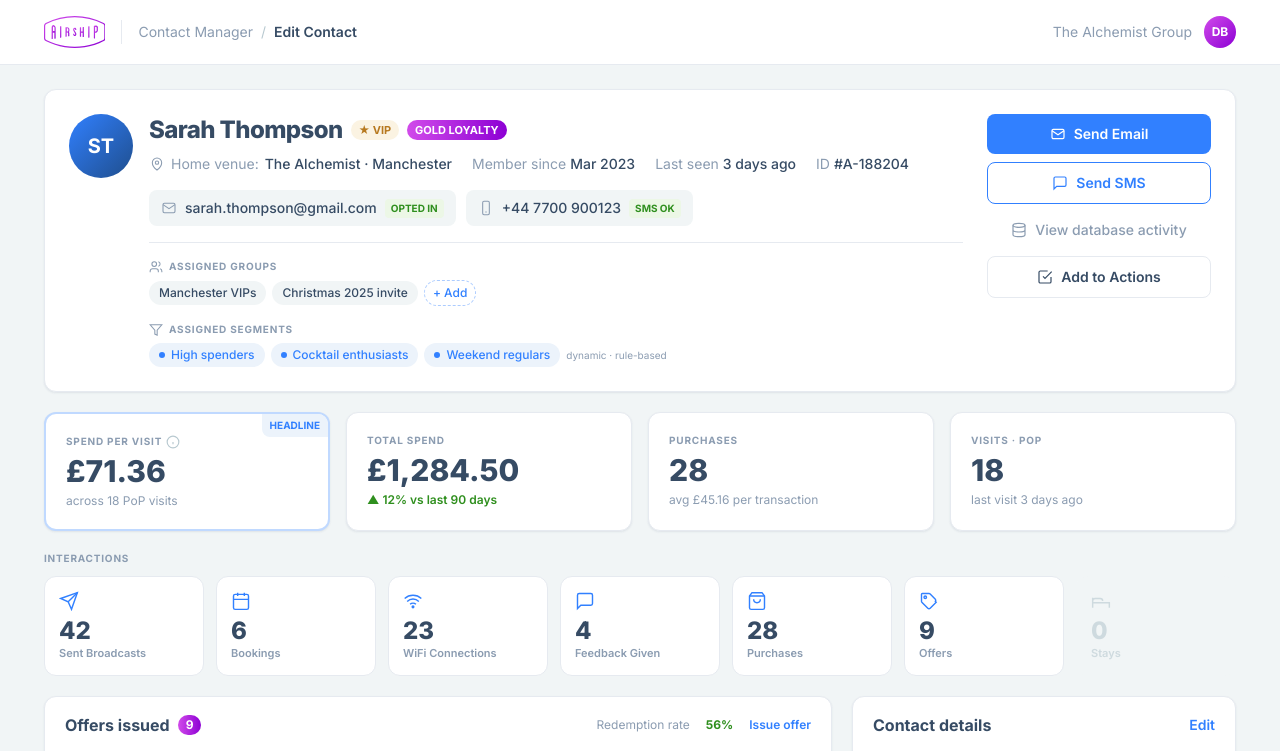
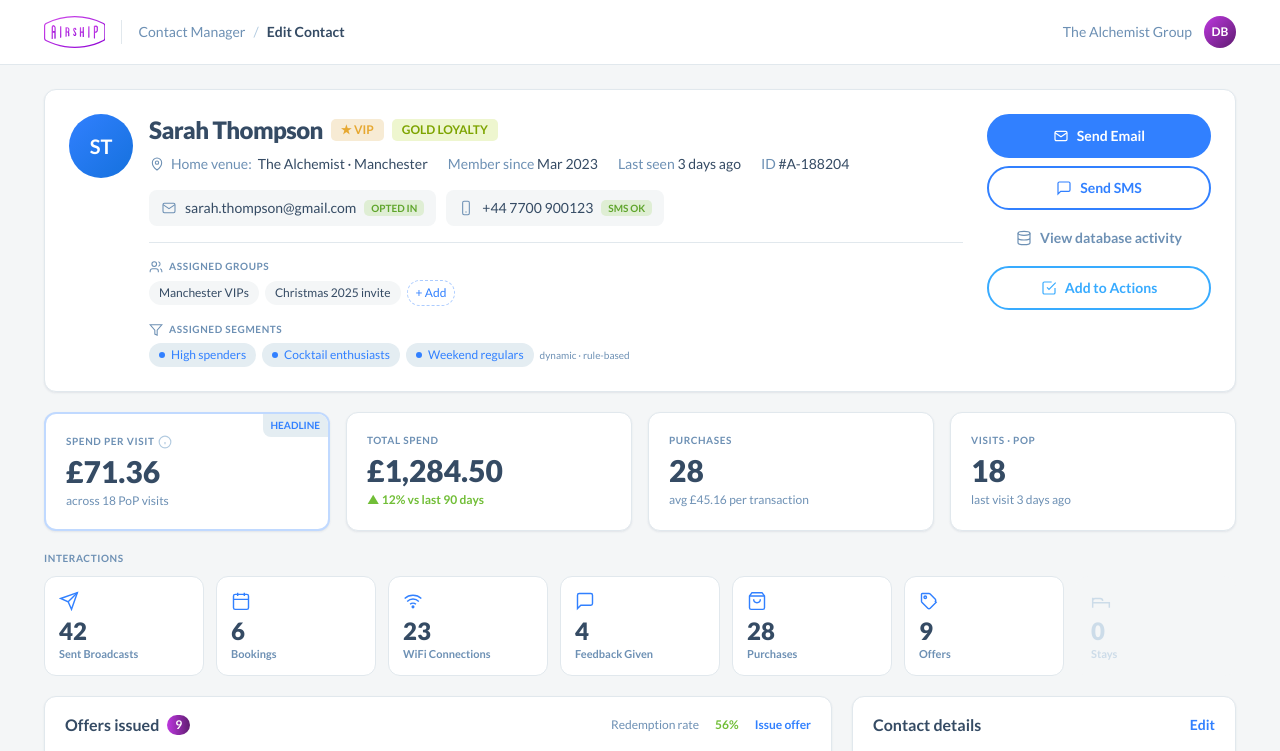
Before and after one commit to danbrookman-blip/airship-contact-profile, a plain HTML site: page index.html in a window 1280 px wide. Shown: the top 751 px of the page. Drawn offline with nearby package versions, Linux system fonts and the light colour scheme.

Commit message:
Rework on the Airship Design System
Re-skin to genuine DS tokens (Lato, #354B64 ink, #3180FF brand,
Atmosphere pastel badges) and DS components: pill buttons (solid
primary, 2px outline secondary) and soft-fill status badges.
Non-destructive — preserves notes, custom fields, prefs, activity,
resend. Tokens sourced from toggle-components-library sass.

Co-Authored-By: Claude Opus 4.8 <noreply@anthropic.com>

```diff
--- a/index.html
+++ b/index.html
@@ -10,24 +10,27 @@
       theme: {
         extend: {
           colors: {
-            ink: '#364B64',          // pickled-bluewood — primary text
-            muted: '#8B9CB1',        // labels / secondary
-            faint: '#B8C9D0',        // metallic-silver — disabled
-            brand: '#3180ff',        // Airship action blue
-            'brand-dark': '#1F4E8D',
-            'brand-soft': '#ECF3FB',
-            line: '#E6EAF0',
-            canvas: '#F1F5F6',       // catskill-white app bg
-            'pos-green': '#2F8F1E',
-            'pos-green-bg': '#ECF7E6',
-            'neg-red': '#B33A3B',
-            'amber': '#B7791F',
-            'amber-bg': '#FBF3E2',
-            'plum': '#8d00d4',
-            'plum-light': '#d14bea',
+            ink: '#354B64',          // DS dark-blue — headers & primary text
+            muted: '#6D90B4',        // DS slate — labels / secondary
+            faint: '#B3CBE0',        // DS inactive-grey — disabled / zero
+            brand: '#3180FF',        // DS primary blue
+            'brand-dark': '#1571DD', // DS primary hover
+            'brand-soft': '#E4EDF2', // DS atmosphere neutral fill
+            'light-blue': '#38ABFF', // DS neutral button
+            line: '#E1E8ED',
+            canvas: '#F4F6F7',       // DS off-grey app background
+            'pos-green': '#71BE37',  // DS success
+            'pos-green-bg': '#DFEED4',
+            'neg-red': '#D8000C',
+            'neg-red-bg': '#FDE9E9',
+            'amber': '#E6A831',
+            'amber-bg': '#F7EBD4',
+            'plum': '#5F1C70',       // DS Airship gradient end
+            'plum-light': '#BD38DF', // DS Airship gradient start
+            'loyalty': '#7DA400',    // DS loyalty booster green
           },
           fontFamily: {
-            sans: ['Inter', 'system-ui', '-apple-system', 'Segoe UI', 'Roboto', 'sans-serif'],
+            sans: ['Lato', 'system-ui', '-apple-system', 'Segoe UI', 'Roboto', 'sans-serif'],
           },
           boxShadow: {
             card: '0 1px 2px rgba(54,75,100,.06), 0 1px 3px rgba(54,75,100,.04)',
@@ -38,10 +41,35 @@
     }
   </script>
   <link rel="preconnect" href="https://fonts.googleapis.com">
-  <link href="https://fonts.googleapis.com/css2?family=Inter:wght@400;500;600;700;800&display=swap" rel="stylesheet">
+  <link rel="preconnect" href="https://fonts.gstatic.com" crossorigin>
+  <link href="https://fonts.googleapis.com/css2?family=Lato:wght@300;400;700;900&display=swap" rel="stylesheet">
   <style>
-    body { background: #F1F5F6; }
-    .eyebrow { font-size: 10px; font-weight: 700; letter-spacing: .08em; text-transform: uppercase; color: #8B9CB1; }
+    body { background: #F4F6F7; }
+    .eyebrow { font-size: 10px; font-weight: 700; letter-spacing: .06em; text-transform: uppercase; color: #6D90B4; }
+
+    /* ---- Airship Design System: buttons (pill, Lato, 2px outline) ---- */
+    .asbtn { font-family: 'Lato', sans-serif; font-weight: 700; border-radius: 9999px; cursor: pointer;
+             transition: box-shadow .3s, transform .3s, background-color .3s, color .3s; box-sizing: border-box; }
+    .asbtn--primary { background: #3180FF; color: #fff; border: 2px solid #3180FF; }
+    .asbtn--primary:hover { background: #1571DD; border-color: #1571DD; transform: translateY(-2px); box-shadow: 0 10px 30px -10px #2cc1ff; }
+    .asbtn--outline { background: #fff; color: #3180FF; border: 2px solid #3180FF; }
+    .asbtn--outline:hover { background: rgba(49,128,255,.08); }
+    .asbtn--neutral { background: #fff; color: #38ABFF; border: 2px solid #38ABFF; }
+    .asbtn--neutral:hover { background: rgba(56,171,255,.10); }
+    .asbtn--ghost { background: transparent; color: #6D90B4; border: 2px solid transparent; }
+    .asbtn--ghost:hover { color: #354B64; background: #EDF1F4; }
+
+    /* ---- Airship Design System: Atmosphere badges (soft pastel) ---- */
+    .asbadge { display: inline-flex; align-items: center; gap: .3rem; font-family: 'Lato', sans-serif;
+               font-size: 12px; font-weight: 700; padding: 4px 10px; border-radius: 5px; line-height: 1.2; white-space: nowrap; }
+    .asbadge--sm { font-size: 10px; padding: 2px 7px; }
+    .asbadge--neutral  { background: #E4EDF2; color: #38ABFF; }
+    .asbadge--confirm  { background: #DFEED4; color: #5FA52C; }
+    .asbadge--warning  { background: #F7EBD4; color: #E6A831; }
+    .asbadge--abort    { background: #FDE9E9; color: #D8000C; }
+    .asbadge--inactive { background: #E4EDF2; color: rgba(53,75,100,.5); }
+    .asbadge--loyalty  { background: #EEF6CF; color: #7DA400; }
+    .asbadge--airship  { background: linear-gradient(112deg,#BD38DF 0%,#5F1C70 100%); color: #fff; }
     .toast-in { animation: toastIn .25s cubic-bezier(.34,1.56,.64,1) both; }
     @keyframes toastIn { from { opacity:0; transform: translateY(12px) scale(.96);} to {opacity:1; transform:none;} }
     .modal-card { animation: modalIn .22s cubic-bezier(.34,1.4,.64,1) both; }
@@ -94,8 +122,8 @@
           <div class="min-w-0">
             <div class="flex items-center gap-2 flex-wrap">
               <h1 class="text-2xl font-extrabold tracking-tight">Sarah Thompson</h1>
-              <span class="inline-flex items-center gap-1 text-[11px] font-bold px-2 py-0.5 rounded-full bg-amber-bg text-amber">★ VIP</span>
-              <span class="inline-flex items-center gap-1 text-[11px] font-bold px-2 py-0.5 rounded-full text-white bg-gradient-to-r from-plum-light to-plum">GOLD LOYALTY</span>
+              <span class="asbadge asbadge--warning">★ VIP</span>
+              <span class="asbadge asbadge--loyalty">GOLD LOYALTY</span>
             </div>
             <div class="mt-2 flex flex-wrap items-center gap-x-5 gap-y-1 text-sm text-muted">
               <span class="flex items-center gap-1.5">
@@ -112,12 +140,12 @@
               <div class="flex items-center gap-2 bg-canvas rounded-lg px-3 py-2">
                 <svg class="w-4 h-4 text-muted" fill="none" stroke="currentColor" stroke-width="1.6" viewBox="0 0 24 24"><rect x="3" y="5" width="18" height="14" rx="2"/><path d="m3 7 9 6 9-6"/></svg>
                 <span class="text-sm font-medium">sarah.thompson@gmail.com</span>
-                <span class="text-[10px] font-bold px-1.5 py-0.5 rounded bg-pos-green-bg text-pos-green">OPTED IN</span>
+                <span class="asbadge asbadge--sm asbadge--confirm">OPTED IN</span>
               </div>
               <div class="flex items-center gap-2 bg-canvas rounded-lg px-3 py-2">
                 <svg class="w-4 h-4 text-muted" fill="none" stroke="currentColor" stroke-width="1.6" viewBox="0 0 24 24"><rect x="7" y="2" width="10" height="20" rx="2"/><path d="M11 18h2"/></svg>
                 <span class="text-sm font-medium">+44 7700 900123</span>
-                <span class="text-[10px] font-bold px-1.5 py-0.5 rounded bg-pos-green-bg text-pos-green">SMS OK</span>
+                <span class="asbadge asbadge--sm asbadge--confirm">SMS OK</span>
               </div>
             </div>
 
@@ -152,19 +180,19 @@
 
         <!-- primary comms actions -->
         <div class="flex flex-col gap-2 lg:w-56 shrink-0">
-          <button onclick="openModal('email')" class="w-full inline-flex items-center justify-center gap-2 bg-brand hover:bg-brand-dark text-white font-semibold text-sm rounded-lg px-4 py-2.5 transition">
+          <button onclick="openModal('email')" class="asbtn asbtn--primary w-full inline-flex items-center justify-center gap-2 text-sm px-4 py-2.5">
             <svg class="w-4 h-4" fill="none" stroke="currentColor" stroke-width="1.8" viewBox="0 0 24 24"><rect x="3" y="5" width="18" height="14" rx="2"/><path d="m3 7 9 6 9-6"/></svg>
             Send Email
           </button>
-          <button onclick="openModal('sms')" class="w-full inline-flex items-center justify-center gap-2 bg-white hover:bg-canvas text-brand border border-brand font-semibold text-sm rounded-lg px-4 py-2.5 transition">
+          <button onclick="openModal('sms')" class="asbtn asbtn--outline w-full inline-flex items-center justify-center gap-2 text-sm px-4 py-2.5">
             <svg class="w-4 h-4" fill="none" stroke="currentColor" stroke-width="1.8" viewBox="0 0 24 24"><path d="M21 15a2 2 0 0 1-2 2H7l-4 4V5a2 2 0 0 1 2-2h14a2 2 0 0 1 2 2Z"/></svg>
             Send SMS
           </button>
-          <button onclick="openModal('activity')" class="w-full inline-flex items-center justify-center gap-2 text-muted hover:text-ink text-sm font-medium rounded-lg px-4 py-2 transition">
+          <button onclick="openModal('activity')" class="asbtn asbtn--ghost w-full inline-flex items-center justify-center gap-2 text-sm px-4 py-2">
             <svg class="w-4 h-4" fill="none" stroke="currentColor" stroke-width="1.8" viewBox="0 0 24 24"><ellipse cx="12" cy="5" rx="9" ry="3"/><path d="M3 5v14a9 3 0 0 0 18 0V5M3 12a9 3 0 0 0 18 0"/></svg>
             View database activity
           </button>
-          <button onclick="toast('Added Sarah Thompson to Actions')" class="w-full inline-flex items-center justify-center gap-2 bg-white hover:bg-canvas text-ink border border-line font-semibold text-sm rounded-lg px-4 py-2.5 transition">
+          <button onclick="toast('Added Sarah Thompson to Actions')" class="asbtn asbtn--neutral w-full inline-flex items-center justify-center gap-2 text-sm px-4 py-2.5">
             <svg class="w-4 h-4" fill="none" stroke="currentColor" stroke-width="1.8" viewBox="0 0 24 24"><path d="M9 11l3 3L22 4"/><path d="M21 12v7a2 2 0 0 1-2 2H5a2 2 0 0 1-2-2V5a2 2 0 0 1 2-2h11"/></svg>
             Add to Actions
           </button>
@@ -359,7 +387,7 @@
             <textarea id="noteInput" rows="2" maxlength="500" oninput="noteCount()" placeholder="Add a note about Sarah…" class="w-full border border-line rounded-lg px-3 py-2 text-sm focus:border-brand focus:ring-1 focus:ring-brand outline-none resize-none"></textarea>
             <div class="flex items-center justify-between mt-1.5">
               <span class="text-xs text-muted"><span id="noteChars">0</span>/500</span>
-              <button onclick="addNote()" class="text-sm font-semibold bg-brand hover:bg-brand-dark text-white rounded-lg px-4 py-2">Add note</button>
+              <button onclick="addNote()" class="asbtn asbtn--primary text-sm px-5 py-2">Add note</button>
             </div>
           </div>
         </div>
@@ -367,7 +395,7 @@
       </div>
     </section>
 
-    <p class="text-center text-xs text-faint mt-8">Prototype · redesigned Contact Profile · brand-matched to Airship CRM. Mock data — actions are simulated.</p>
+    <p class="text-center text-xs text-faint mt-8">Prototype · redesigned Contact Profile · built on the Airship Design System (Lato · Atmosphere components). Mock data — actions are simulated.</p>
   </main>
 
   <!-- ============ MODALS ============ -->
@@ -396,8 +424,8 @@
         </div>
       </div>
       <div class="flex items-center justify-end gap-2 px-5 py-4 bg-canvas border-t border-line">
-        <button onclick="closeModal()" class="text-sm font-semibold text-muted hover:text-ink px-4 py-2">Cancel</button>
-        <button onclick="fakeSend('Email sent to Sarah Thompson')" class="text-sm font-semibold bg-brand hover:bg-brand-dark text-white rounded-lg px-4 py-2">Send email</button>
+        <button onclick="closeModal()" class="asbtn asbtn--ghost text-sm px-5 py-2">Cancel</button>
+        <button onclick="fakeSend('Email sent to Sarah Thompson')" class="asbtn asbtn--primary text-sm px-5 py-2">Send email</button>
       </div>
     </div>
     <!-- SMS -->
@@ -420,8 +448,8 @@
         </div>
       </div>
       <div class="flex items-center justify-end gap-2 px-5 py-4 bg-canvas border-t border-line">
-        <button onclick="closeModal()" class="text-sm font-semibold text-muted hover:text-ink px-4 py-2">Cancel</button>
-        <button onclick="fakeSend('SMS sent to +44 7700 900123')" class="text-sm font-semibold bg-brand hover:bg-brand-dark text-white rounded-lg px-4 py-2">Send SMS</button>
+        <button onclick="closeModal()" class="asbtn asbtn--ghost text-sm px-5 py-2">Cancel</button>
+        <button onclick="fakeSend('SMS sent to +44 7700 900123')" class="asbtn asbtn--primary text-sm px-5 py-2">Send SMS</button>
       </div>
     </div>
     <!-- Database activity -->
@@ -441,7 +469,7 @@
 
   <!-- toast -->
   <div id="toast" class="hidden fixed bottom-6 left-1/2 -translate-x-1/2 z-50 toast-in bg-ink text-white text-sm font-semibold px-5 py-3 rounded-xl shadow-pop flex items-center gap-2">
-    <svg class="w-5 h-5 text-kiwi" fill="none" stroke="#82ED5B" stroke-width="2.4" viewBox="0 0 24 24"><path d="m20 6-11 11-5-5"/></svg>
+    <svg class="w-5 h-5" fill="none" stroke="#71BE37" stroke-width="2.4" viewBox="0 0 24 24"><path d="m20 6-11 11-5-5"/></svg>
     <span id="toastMsg"></span>
   </div>
 
@@ -483,9 +511,9 @@
 
     // ---- Offers issued ----
     const STATUS = {
-      redeemed: 'bg-pos-green-bg text-pos-green',
-      active:   'bg-brand-soft text-brand',
-      expired:  'bg-canvas text-muted',
+      redeemed: 'asbadge asbadge--confirm asbadge--sm',
+      active:   'asbadge asbadge--neutral asbadge--sm',
+      expired:  'asbadge asbadge--inactive asbadge--sm',
     };
     const OFFERS = [
       { name: '2-4-1 Cocktails',        issued: '12 May 2026', expires: '12 Jun 2026', value: '£18.00', status: 'active' },
@@ -500,7 +528,7 @@
         <td class="px-3 py-3 text-muted">${o.issued}</td>
         <td class="px-3 py-3 text-muted">${o.expires}</td>
         <td class="px-3 py-3 font-medium">${o.value}</td>
-        <td class="px-3 py-3"><span class="text-[11px] font-bold px-2 py-0.5 rounded-full ${STATUS[o.status]}">${o.status.toUpperCase()}</span></td>
+        <td class="px-3 py-3"><span class="${STATUS[o.status]}">${o.status.toUpperCase()}</span></td>
         <td class="px-5 py-3 text-right">
           <button onclick="resendOffer(${i})" class="inline-flex items-center gap-1 text-xs font-semibold text-brand hover:text-brand-dark hover:underline">
             <svg class="w-3.5 h-3.5" fill="none" stroke="currentColor" stroke-width="1.8" viewBox="0 0 24 24"><path d="M3 12a9 9 0 1 1 3 6.7"/><path d="M3 21v-5h5"/></svg>
```
